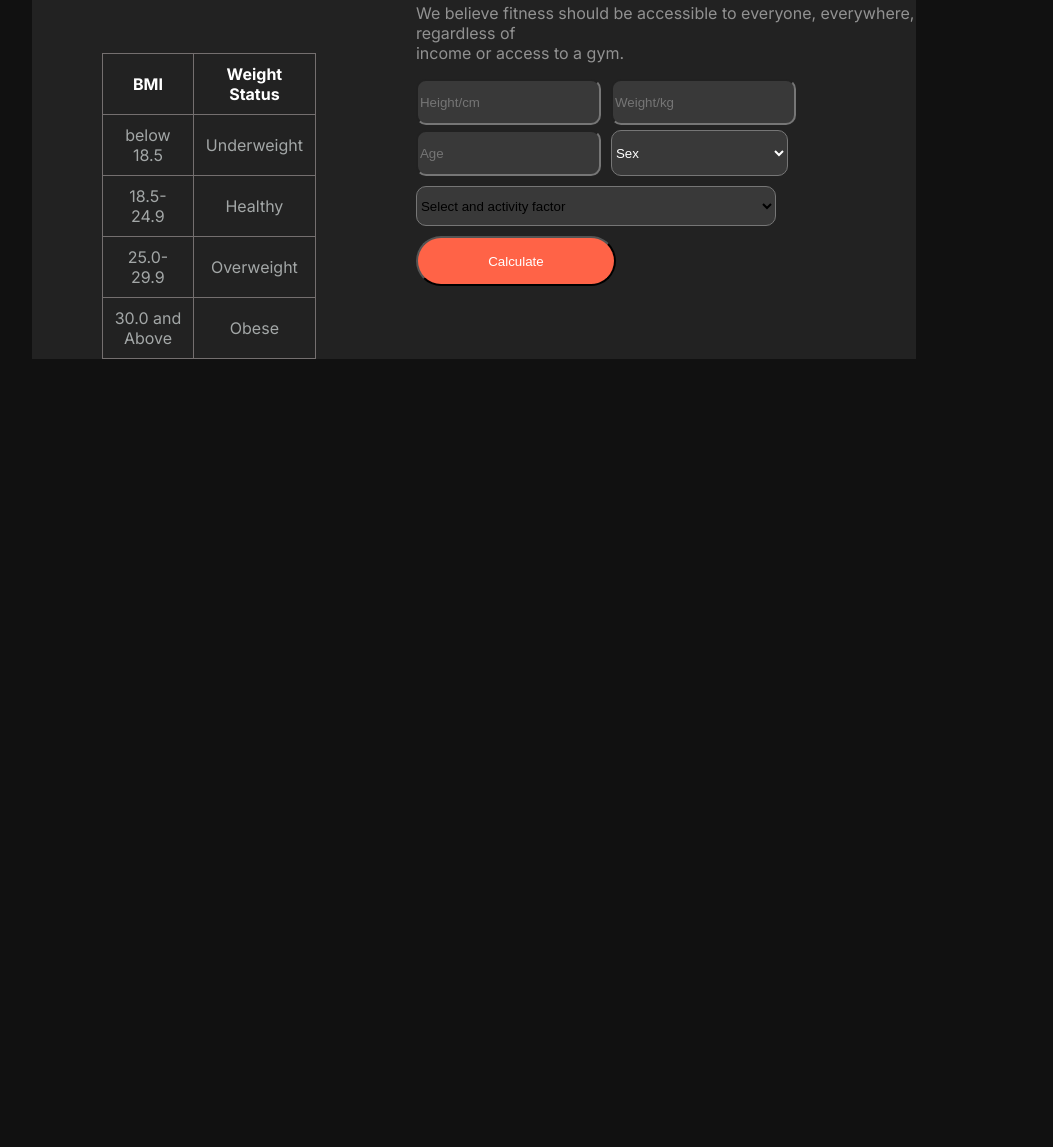
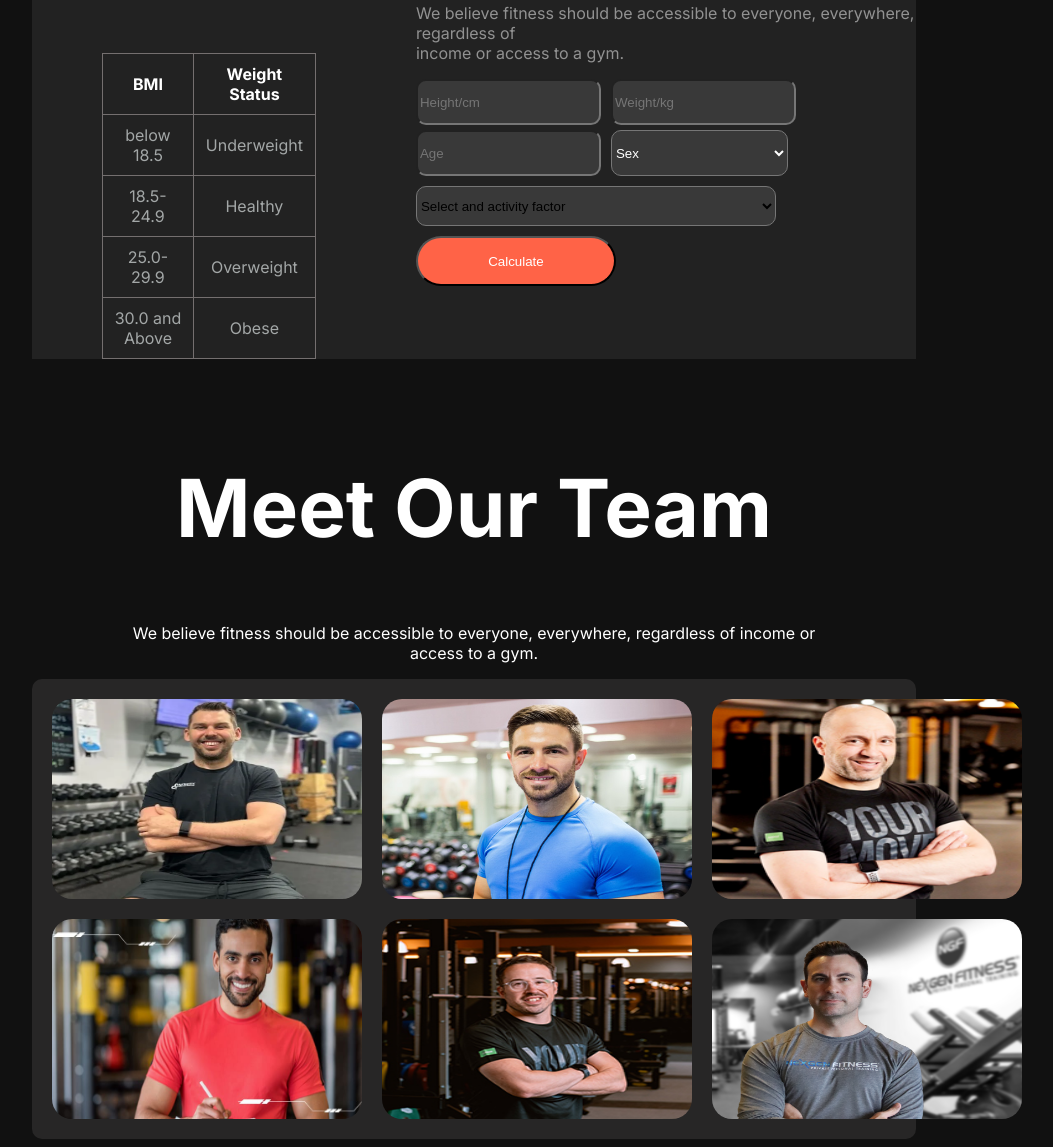
Before and after one commit to Sakibul-hasan83/fitness2, a plain HTML site: page index.html in a window 1280 px wide. Shown: the part 3062-4209 px from the top of the page, without its empty margins (166-1219 px from the left). Before the commit the page ends 3429 px from the top, so only its background shows below. Drawn offline with Linux system fonts and the light colour scheme.

Commit message:
meet our team

```diff
--- a/index.html
+++ b/index.html
@@ -288,6 +288,44 @@
 </div>
 
 
+</section>
+
+
+
+
+
+        <!-- Meet Our Team -->
+
+
+        <section class="meet-our-team">
+
+            <div class="meet-heading-paragraph">
+
+              <h2 class="h2">Meet Our Team</h2>
+             <p>We believe fitness should be accessible to everyone, everywhere, regardless of income or <br>
+              access to a gym.</p>
+          </div>
+
+
+
+
+
+
+
+                               <div class="trainer-six-photo">
+
+           <img src="./images/trainer1.png" alt="">
+           <img src="./images/trainer2.png" alt="">
+           <img src="./images/trainer3.png" alt="">
+           <img src="./images/trainer4.png" alt="">
+           <img src="./images/trainer5.png" alt="">
+           <img src="./images/trainer6.png" alt="">
+
+
+
+          </div>
+
+
 
 
 
@@ -297,5 +335,8 @@
 
 
 
+
+
+
 </body>
 </html>
--- a/style.css
+++ b/style.css
@@ -428,3 +428,42 @@ border-radius: 70%;
 
     margin-top: 10px;
  }
+
+
+
+
+ /* meet our team */
+.meet-heading-paragraph{
+
+    text-align: center;
+
+    margin-top: 100px;
+ }
+
+
+ .trainer-six-photo{
+
+
+
+
+       display: grid;
+       grid-template-columns: 1fr 1fr 1fr ;
+       border-radius: 10px;
+       gap: 20px;
+        padding: 20px 20px;
+        background-color: rgb(39, 38, 38);
+
+
+
+
+ }
+
+
+ .trainer-six-photo img{
+
+    height: 200px;
+    width: 310px;
+    border-radius: 20px;
+
+
+ }
```
